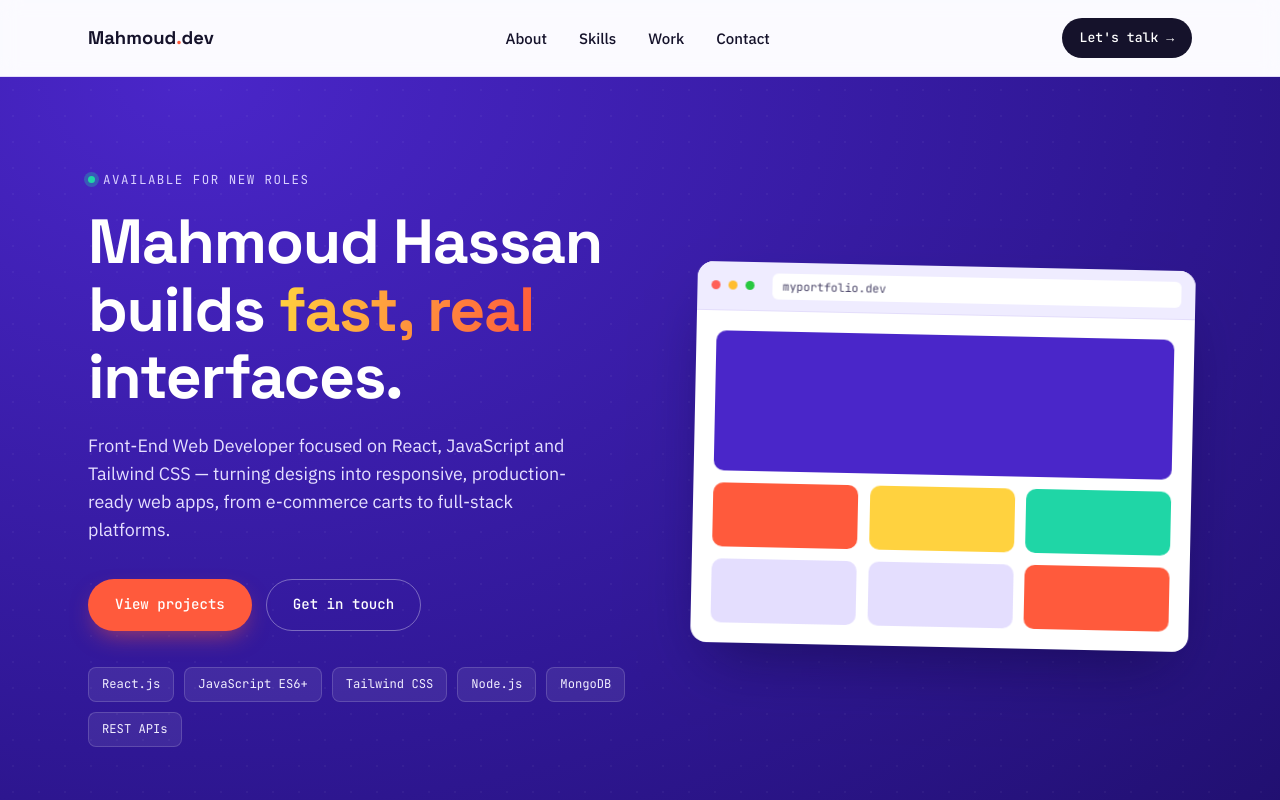
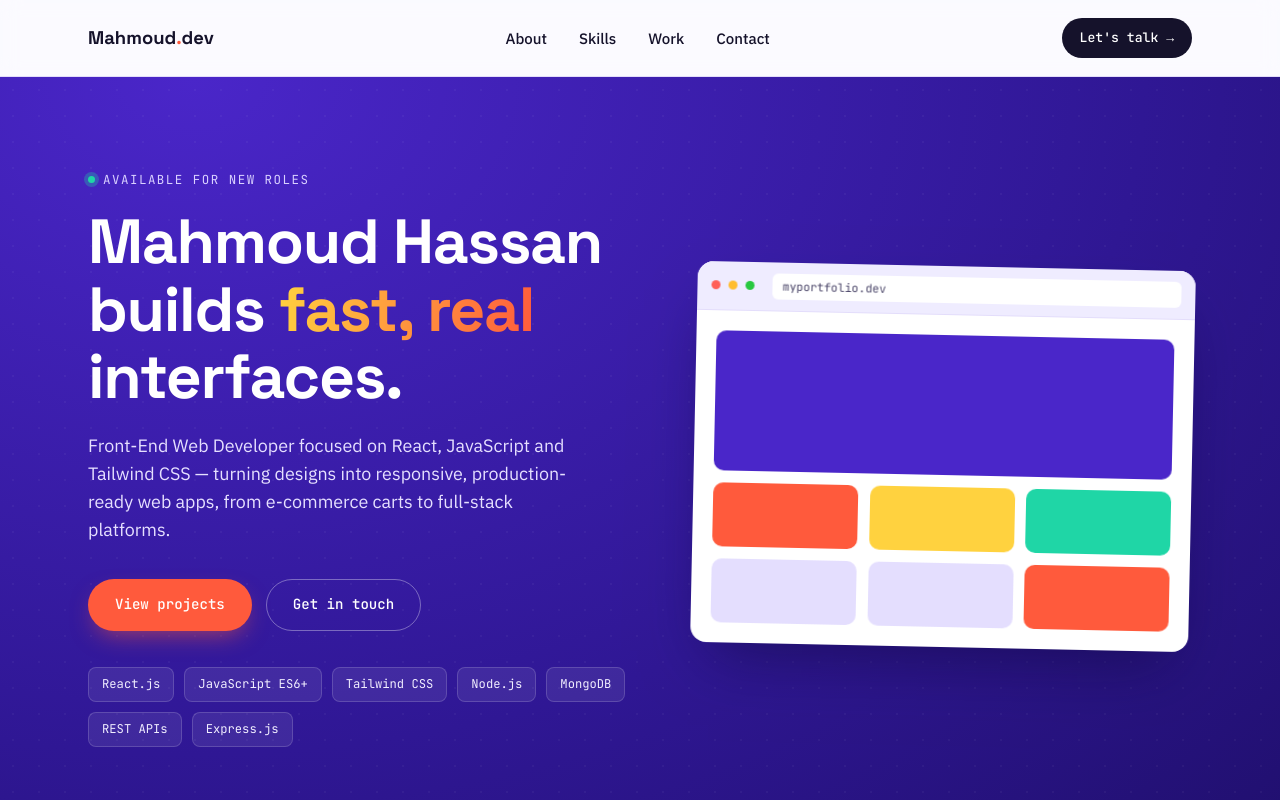
Before and after one commit to mahmoud-hassan-web-dev/newportfolio, a React (Vite) app: page / in a window 1280 px wide. Shown: the top 800 px of the page. Built offline with nearby package versions, Linux system fonts and the light colour scheme.

Commit message:
edit herotags

```diff
--- a/src/data/skills.js
+++ b/src/data/skills.js
@@ -21,4 +21,4 @@ export const skillGroups = [
   },
 ]
 
-export const heroTags = ['React.js', 'JavaScript ES6+', 'Tailwind CSS', 'Node.js', 'MongoDB', 'REST APIs']
+export const heroTags = ['React.js', 'JavaScript ES6+', 'Tailwind CSS', 'Node.js', 'MongoDB', 'REST APIs','Express.js']
```
